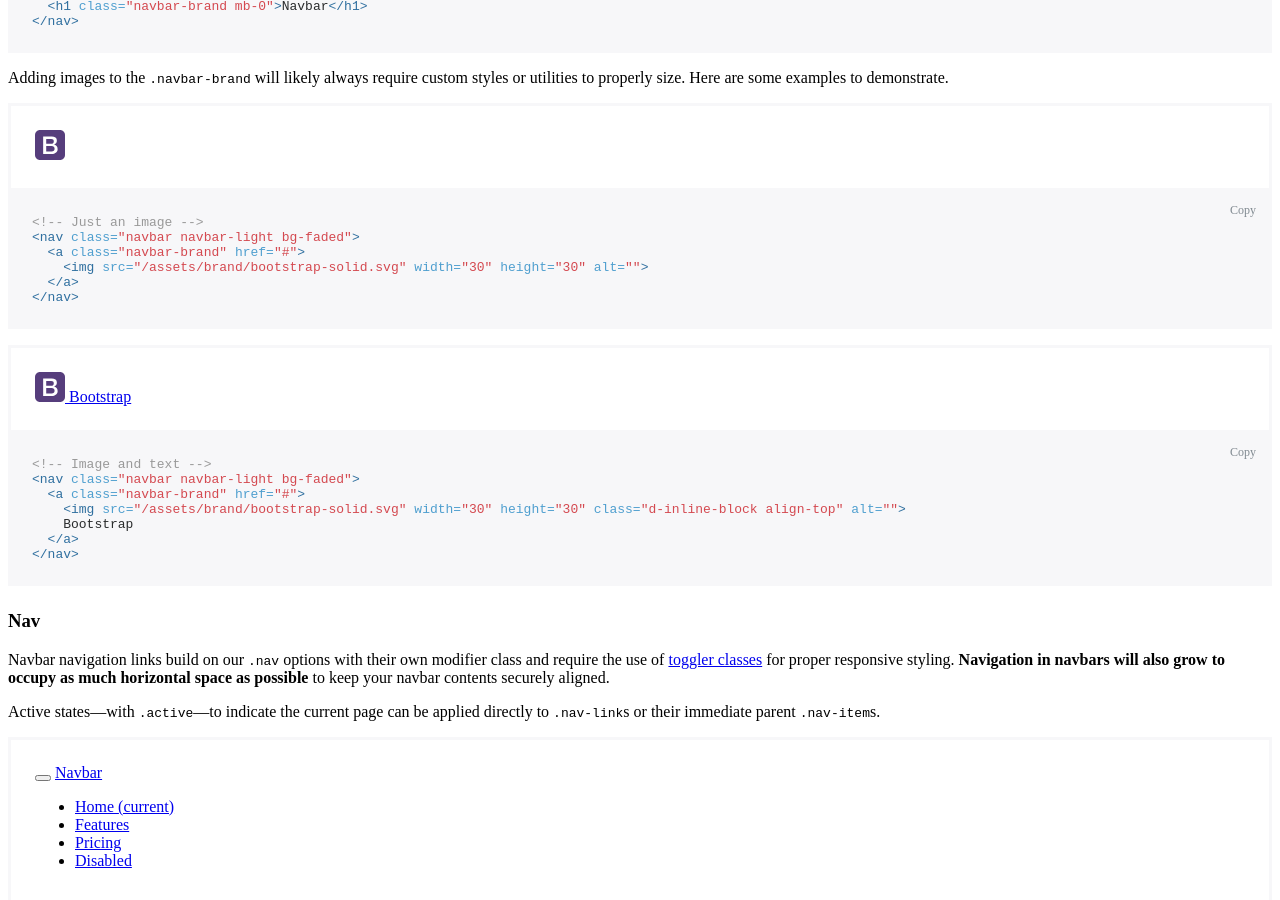
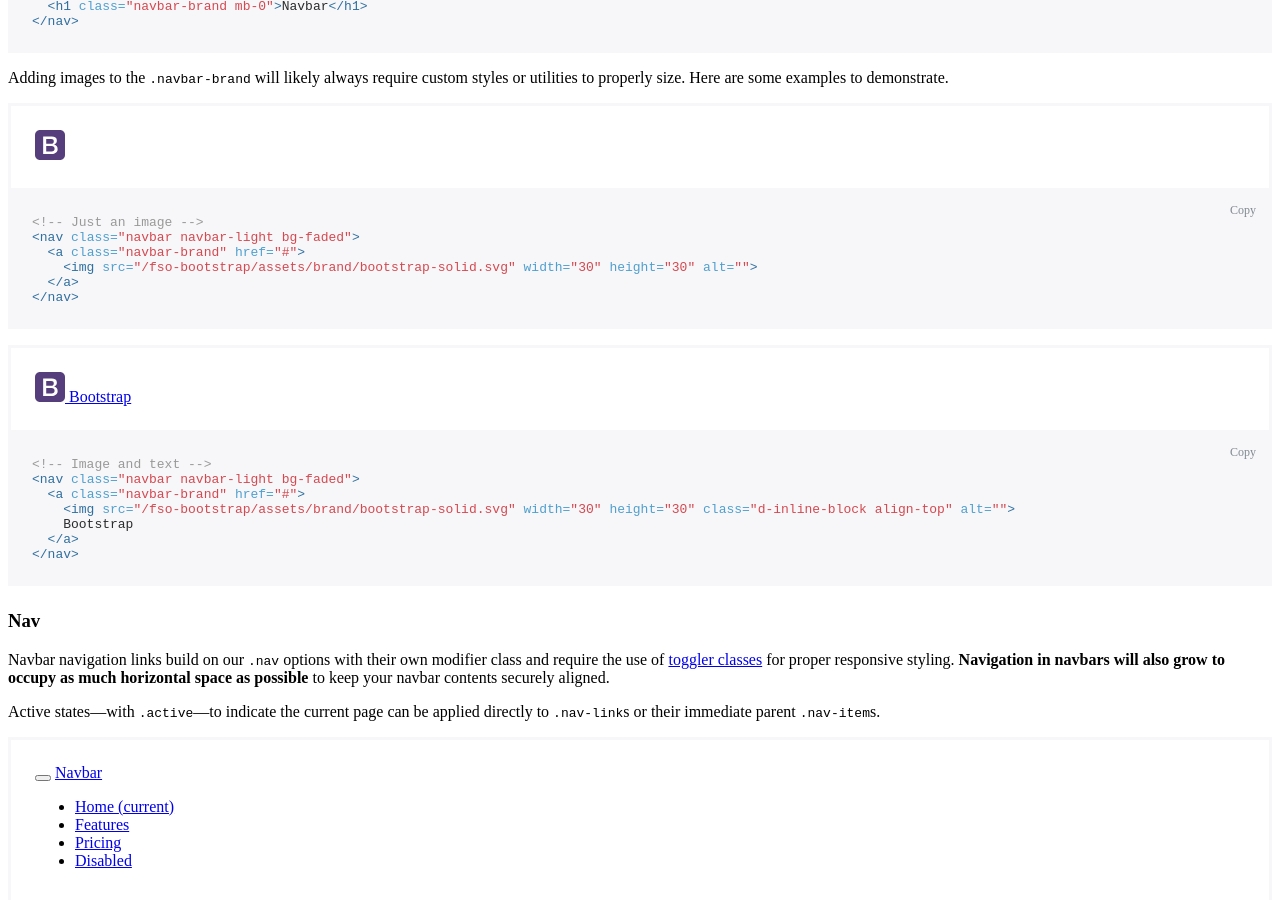
Before and after one commit to uarizona-fnsv/bootstrap, a Jekyll site: the page built from docs/components/navbar.md, in a window 1280 px wide and 900 px high, scrolled down 3554 px. Built offline with Jekyll 4.4.1, drawn with Linux system fonts in a browser that asks for light colours; nearby versions of some CDN libraries.

```diff
--- a/_config.yml
+++ b/_config.yml
@@ -13,8 +13,8 @@ source:           docs
 destination:      _gh_pages
 host:             0.0.0.0
 port:             9001
-baseurl:          ""
-url:              http://test.fso.arizona.edu
+baseurl:          "/fso-bootstrap"
+url:              "/"
 encoding:         UTF-8
 exclude:          [assets/scss/]
 
```
Also changed, not shown: README.md (+2 -0 lines), .gitlab-ci.yml.
